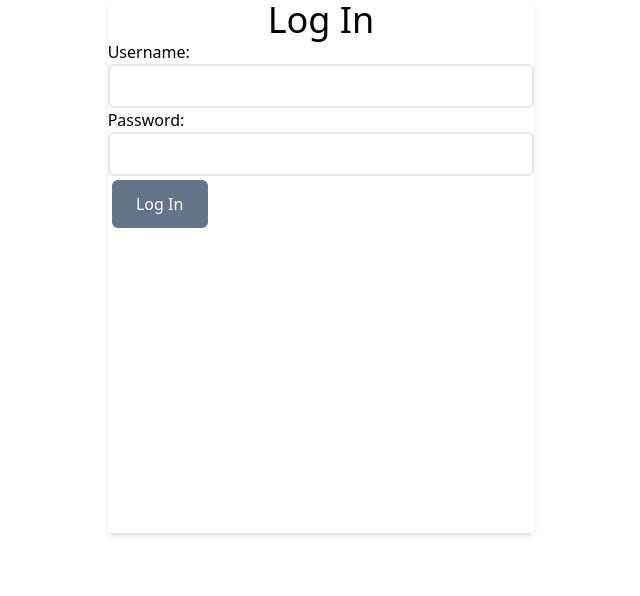
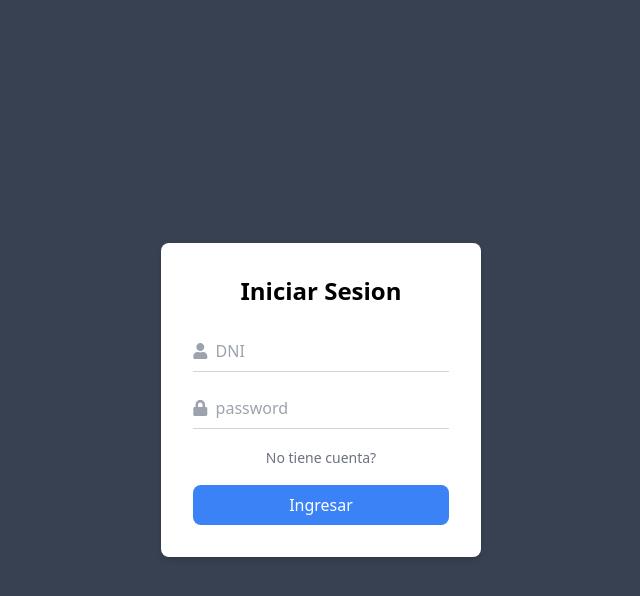
Before and after one commit to gian10carlos/so-frontend-web-app, a React (Create React App) app: page / in a window 1280 px wide. Shown: the top 596 px of the page, without its empty margins (319-959 px from the left). Built offline with nearby package versions, Linux system fonts and the light colour scheme; no server answers.

Commit message:
✨ feat(signup): view signup and handle api

```diff
--- a/package.json
+++ b/package.json
@@ -14,6 +14,7 @@
     "jwt-decode": "^4.0.0",
     "react": "^18.3.1",
     "react-dom": "^18.3.1",
+    "react-icons": "^5.3.0",
     "react-router-dom": "^6.27.0",
     "react-scripts": "5.0.1",
     "typescript": "^4.9.5",
--- a/src/App.tsx
+++ b/src/App.tsx
@@ -4,6 +4,7 @@ import { AmountPage, HomePage, SigninPage } from './app/presentation/pages';
 import { ProtectedRoutes, RedirectAuth } from './middleware/middleware';
 import VoucherPage from './app/presentation/pages/transfer/voucher/page';
 import AddressPage from './app/presentation/pages/transfer/address/page';
+import SignupPage from './app/presentation/pages/auth/signup/page';
 
 const App: React.FC = () => {
   return (
@@ -12,6 +13,11 @@ const App: React.FC = () => {
         <Route path="/" element={
           <RedirectAuth>
             <SigninPage />
+          </RedirectAuth>
+        } />
+        <Route path="/signup" element={
+          <RedirectAuth>
+            <SignupPage />
           </RedirectAuth>
         } />
         <Route path='/home' element={
--- a/src/app/presentation/components/custom_buttom.tsx
+++ b/src/app/presentation/components/custom_buttom.tsx
@@ -2,15 +2,16 @@ import React from "react";
 
 interface CustomButtomProps {
     textButton: string;
-    onClick: ()=> void;
+    onClick: () => void;
+    classStyle?: string;
 }
 
-const CustomButton: React.FC<CustomButtomProps> = ({textButton, onClick}) => {
+const CustomButton: React.FC<CustomButtomProps> = ({ textButton, onClick, classStyle }) => {
     return <button
-    onClick={onClick}
-    className="w-24 h-12 py-2 px-5 m-1 bg-slate-500 rounded-md text-white hover:bg-slate-600 shadow-mdz">
+        onClick={onClick}
+        className={`w-full bg-blue-500 text-white py-2 rounded-lg hover:bg-blue-600 transition duration-200 ${classStyle}`}>
         {textButton}
-        </button>;
-  };
+    </button>;
+};
 
-  export default CustomButton;
+export default CustomButton;
--- a/src/app/presentation/components/custom_input.tsx
+++ b/src/app/presentation/components/custom_input.tsx
@@ -4,14 +4,17 @@ interface CustomInputProps {
   value: string;
   onChange: (e: React.ChangeEvent<HTMLInputElement>) => void;
   type: string;
+  placeholder: string;
+  className?: string;
 }
 
-const CustomInput: React.FC<CustomInputProps> = ({ value, onChange, type }) => {
+const CustomInput: React.FC<CustomInputProps> = ({ value, onChange, type, placeholder, className }) => {
   return <input
-    className="w-full p-2 border-2 rounded-md"
+    className={`w-full focus:outline-none ${className}`}
     type={type}
     value={value}
     onChange={onChange}
+    placeholder={placeholder}
   />;
 };
 
--- a/src/app/presentation/pages/auth/signin/page.tsx
+++ b/src/app/presentation/pages/auth/signin/page.tsx
@@ -1,12 +1,12 @@
 import { useState } from "react";
 import { CustomButton, CustomInput } from "../../../components";
 import axiosIn from "../../../../api/axiosInstance";
-
+import { FaUser, FaLock } from 'react-icons/fa';
+import { Link } from "react-router-dom";
 
 export default function SigninPage() {
   const [username, setUsername] = useState<string>("");
   const [password, setPassword] = useState<string>("");
-
 
   const handleLoginClick = async () => {
     try {
@@ -30,15 +30,45 @@ export default function SigninPage() {
   }
 
   return (
-    <div className="w-full h-svh flex justify-center">
-      <div className="w-1/3 shadow-md h-2/3">
-        <h1 className="text-center text-4xl">Log In</h1>
-        <p>Username:</p>
-        <CustomInput value={username} type="text" onChange={(e) => setUsername(e.target.value)} />
-        <p>Password: </p>
-        <CustomInput value={password} type="password" onChange={(e) => setPassword(e.target.value)} />
-        <CustomButton textButton="Log In" onClick={handleLoginClick} />
+    <div className="w-full h-screen flex items-center justify-center bg-gray-700">
+      <div className="bg-white w-80 p-8 rounded-lg shadow-md">
+        <h1 className="text-2xl font-bold text-center mb-6">Iniciar Sesion</h1>
+
+        <div className="mb-4">
+          <label className="flex items-center border-b border-gray-300 py-2">
+            <FaUser className="mr-2 text-gray-400" />
+            <CustomInput
+              placeholder="DNI"
+              value={username}
+              type="text"
+              onChange={(e) => setUsername(e.target.value)}
+            />
+          </label>
+        </div>
+
+        <div className="mb-4">
+          <label className="flex items-center border-b border-gray-300 py-2">
+            <FaLock className="mr-2 text-gray-400" />
+            <CustomInput
+              placeholder="password"
+              value={password}
+              type="password"
+              onChange={(e) => setPassword(e.target.value)}
+            />
+          </label>
+        </div>
+
+        <div className="text-center mb-4">
+          <Link to="/signup">
+            <span className="text-sm text-gray-500 hover:text-gray-700">No tiene cuenta?</span>
+          </Link>
+        </div>
+
+        <CustomButton
+          textButton="Ingresar"
+          onClick={handleLoginClick}
+        />
       </div>
     </div>
-  )
+  );
 }
--- a/src/app/presentation/pages/auth/signup/page.tsx
+++ b/src/app/presentation/pages/auth/signup/page.tsx
@@ -1,7 +1,149 @@
-import React from 'react'
+import { useState } from "react";
+import { CustomButton, CustomInput } from "../../../components";
+import { FaEye, FaEyeSlash } from 'react-icons/fa';
+import { Link } from "react-router-dom";
+import axiosIn from "../../../../api/axiosInstance";
 
 export default function SignupPage() {
+  const [dni, setDni] = useState<string>("");
+  const [identifier, setIdentifier] = useState<string>("");
+  const [cardNumber, setCardNumber] = useState<string>("");
+  const [ccv, setCcv] = useState<string>("");
+  const [atmPassword, setAtmPassword] = useState<string>("");
+  const [password, setPassword] = useState<string>("");
+  const [confirmPassword, setConfirmPassword] = useState<string>("");
+  const [showPassword, setShowPassword] = useState<boolean>(false);
+  const [showConfirmPassword, setShowConfirmPassword] = useState<boolean>(false);
+
+  const handleRegisterClick = async () => {
+    try {
+      if (password !== confirmPassword) {
+        alert('Las contraeñas no coinciden');
+        return;
+      }
+      const date = new Date().toISOString().split('.')[0] + 'Z';
+      const response = await axiosIn.post('/auth/register', {
+        "dni": dni,
+        "code_identity": identifier,
+        "card_number": cardNumber,
+        "ccv": ccv,
+        "code_key": atmPassword,
+        "password": password,
+        "ip_log": "172.183.12.32",
+        "dateInp": date,
+        "amount": 0
+      });
+
+      if (response.status === 201) {
+        localStorage.setItem("token", response.data["token"]);
+        localStorage.setItem('tokenTime', Date.now().toString());
+        window.location.href = "/home";
+      }
+    } catch (error) {
+      console.error(error);
+    }
+  }
+
   return (
-    <div>SignupPage</div>
-  )
+    <div className="w-full h-screen flex items-center justify-center bg-gray-700">
+      <div className="bg-white w-1/4 p-8 rounded-lg shadow-md">
+        <h1 className="text-2xl font-bold text-center mb-6">Crear Cuenta</h1>
+
+        <div className="mb-4">
+          <CustomInput
+            placeholder="DNI"
+            value={dni}
+            type="number"
+            onChange={(e) => setDni(e.target.value)}
+            className="w-full border border-gray-300 py-2 px-3 rounded-lg focus:outline-none"
+          />
+        </div>
+
+        <div className="mb-4">
+          <CustomInput
+            placeholder="Codigo identificador (MAX 1)"
+            value={identifier}
+            type="number"
+            onChange={(e) => setIdentifier(e.target.value)}
+            className="w-full border border-gray-300 py-2 px-3 rounded-lg focus:outline-none"
+          />
+        </div>
+
+        <div className="mb-4">
+          <CustomInput
+            placeholder="Numero tarjeta (MAX 14)"
+            value={cardNumber}
+            type="number"
+            onChange={(e) => setCardNumber(e.target.value)}
+            className="w-full border border-gray-300 py-2 px-3 rounded-lg focus:outline-none"
+          />
+        </div>
+
+        <div className="mb-4">
+          <CustomInput
+            placeholder="CCV (MAX 3)"
+            value={ccv}
+            type="number"
+            onChange={(e) => setCcv(e.target.value)}
+            className="w-full border border-gray-300 py-2 px-3 rounded-lg focus:outline-none"
+          />
+        </div>
+
+        <div className="mb-4">
+          <CustomInput
+            placeholder="Clave cajero (MAX 4)"
+            value={atmPassword}
+            type="password"
+            onChange={(e) => setAtmPassword(e.target.value)}
+            className="w-full border border-gray-300 py-2 px-3 rounded-lg focus:outline-none"
+          />
+        </div>
+
+        <div className="mb-4 relative">
+          <CustomInput
+            placeholder="Contraseña"
+            value={password}
+            type={showPassword ? "text" : "password"}
+            onChange={(e) => setPassword(e.target.value)}
+            className="w-full border border-gray-300 py-2 px-3 rounded-lg focus:outline-none"
+          />
+          <div
+            className="absolute right-3 top-3 cursor-pointer text-gray-400"
+            onClick={() => setShowPassword(!showPassword)}
+          >
+            {showPassword ? <FaEyeSlash /> : <FaEye />}
+          </div>
+        </div>
+
+        <div className="mb-4 relative">
+          <CustomInput
+            placeholder="Confirmar contraseña"
+            value={confirmPassword}
+            type={showConfirmPassword ? "text" : "password"}
+            onChange={(e) => setConfirmPassword(e.target.value)}
+            className="w-full border border-gray-300 py-2 px-3 rounded-lg focus:outline-none"
+          />
+          <div
+            className="absolute right-3 top-3 cursor-pointer text-gray-400"
+            onClick={() => setShowConfirmPassword(!showConfirmPassword)}
+          >
+            {showConfirmPassword ? <FaEyeSlash /> : <FaEye />}
+          </div>
+        </div>
+
+        <CustomButton
+          textButton="Registrar"
+          onClick={handleRegisterClick}
+          classStyle="w-full bg-blue-500 text-white py-2 rounded-lg hover:bg-blue-600 transition duration-200"
+        />
+
+        <div className="text-center mt-4">
+          <span className="text-gray-500">Tienes cuenta? </span>
+          <Link to={'/'}>
+            <span className="text-red-500 hover:text-red-700">Iniciar Sesion</span>
+          </Link>
+        </div>
+      </div>
+    </div>
+  );
 }
--- a/src/app/presentation/pages/home/page.tsx
+++ b/src/app/presentation/pages/home/page.tsx
@@ -47,7 +47,7 @@ export default function HomePage() {
         <div className="p-4 flex items-center space-x-4">
           <img src="https://via.placeholder.com/40" alt="User Avatar" className="w-10 h-10 rounded-full" />
           <div>
-            <h2 className="text-lg font-semibold">Hola, Gian Carlos 👋</h2>
+            <h2 className="text-lg font-semibold">Hola, 👋</h2>
           </div>
         </div>
 
@@ -57,7 +57,6 @@ export default function HomePage() {
           <div className="text-xs text-gray-400 mt-1">Perfil: 1100326447</div>
         </div>
 
-        {/* Action Buttons */}
         <div className="flex justify-around mt-6">
           <CustomButtonCircle icon={'🚀'} text={'Transferir'} />
           <CustomButtonCircle icon={'⬆️'} text={'Subir'} />
```
Also changed, not shown: 1 other file (tests, documents, lock files or other folders).
